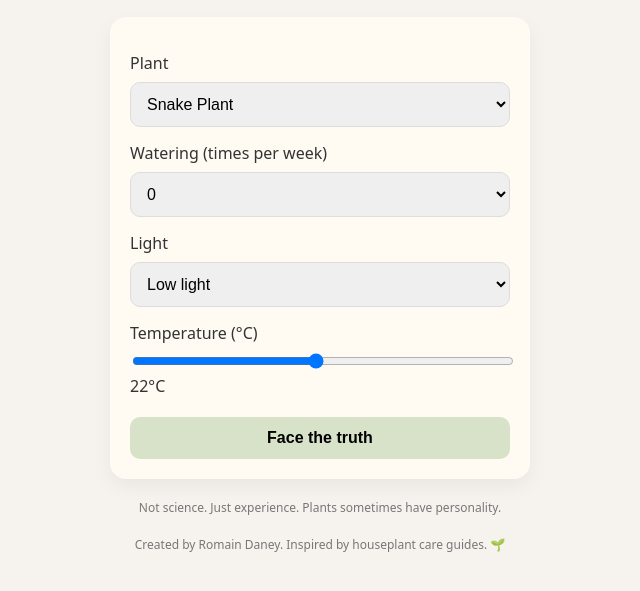
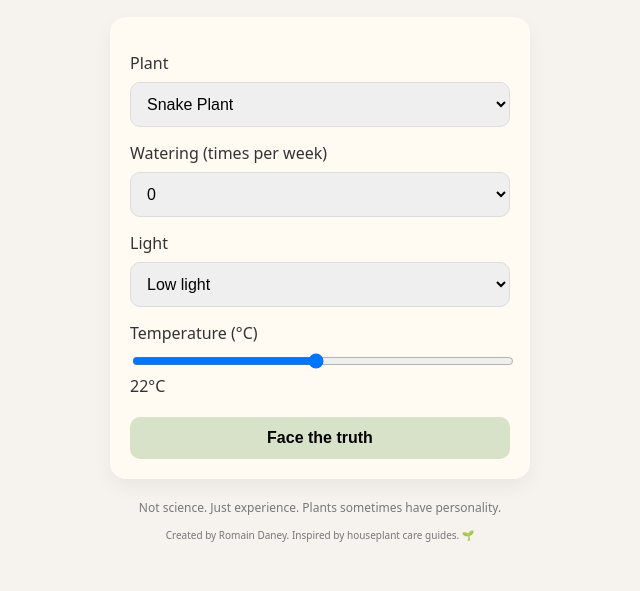
Before and after one commit to nbzj4bq9sc-ship-it/Plants, a plain HTML site: page index.html in a window 1280 px wide. Shown: the part 125-716 px from the top of the page, without its empty margins (320-960 px from the left). Drawn offline with Linux system fonts and the light colour scheme.

Commit message:
Update style.css

```diff
--- a/style.css
+++ b/style.css
@@ -118,11 +118,18 @@ button:hover {
   background: #b6d4e8;
 }
 
-.disclaimer, .credits {
+.disclaimer {
   text-align: center;
   font-size: 12px;
   color: #777;
   margin-top: 20px;
+}
+
+.credits {
+  text-align: center;
+  font-size: 10px; /* plus petite police */
+  color: #777;
+  margin-top: 10px;
 }
 
 /* Animations */
```
